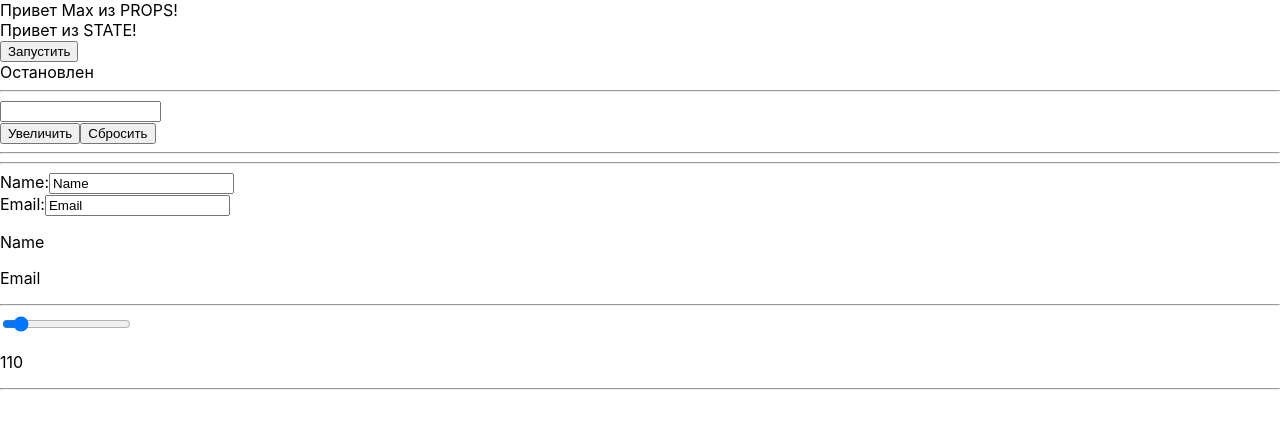
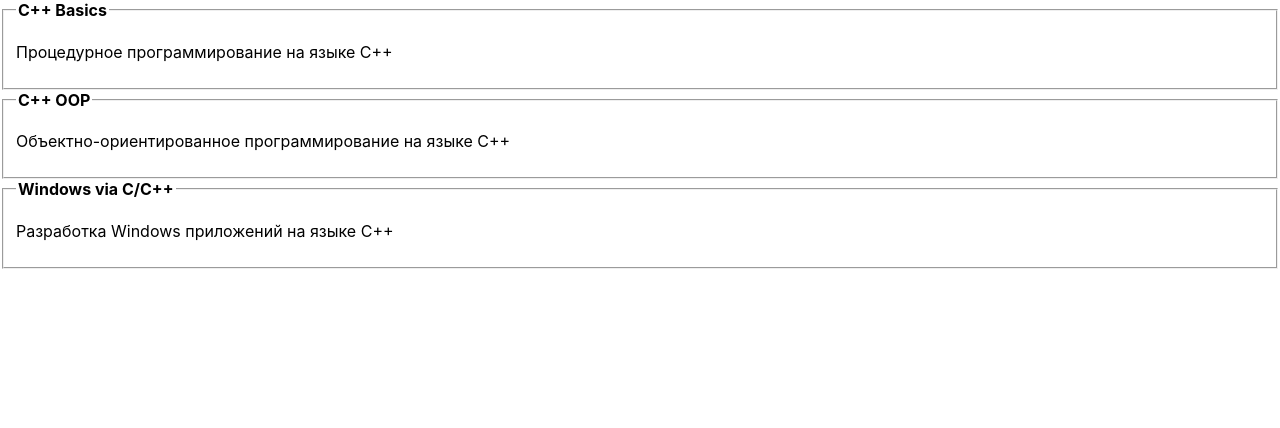
Before and after one commit to MakSimKlim/ReactClasses, a React (Create React App) app: page / in a window 1280 px wide. Shown: the top 428 px of the page. Built offline with nearby package versions, Linux system fonts and the light colour scheme.

Commit message:
add Posts

```diff
--- a/src/app/App.js
+++ b/src/app/App.js
@@ -1,14 +1,28 @@
 import logo from '../logo.svg';
+import React from 'react'
 import Hello from '../hello/Hello';
 import Length from '../length/Length';
 import Form from '../form/Form';
 import Range from '../range/Range';
+import Posts from '../posts/Posts'
 
 
 import './App.css';
 
-function App() {
-
+//function App() {
+class App extends React.Component
+{
+  state =
+  {
+    posts:
+    [
+      {id:"1", name:"C++ Basics", title:"Процедурное программирование на языке C++"},
+      {id:"2", name:"C++ OOP", title:"Объектно-ориентированное программирование на языке C++"},
+      {id:"3", name:"Windows via C/C++", title:"Разработка Windows приложений на языке C++"},
+    ]
+  }
+    render()
+    {
           return (
           // <div className="App">
           //   <header className="App-header">
@@ -27,12 +41,16 @@ function App() {
           //   </header>
           // </div>
           <>
-    <Hello name="Max"/>
+          {/* <Hello name="Max"/>
           <Length />
           <Form />
-    <Range />
+          <Range /> */}
+
+          <Posts posts = {this.state.posts}/>
+
           </>
         );
       }
+}
 
 export default App;
--- /dev/null
+++ b/src/posts/Post.js
@@ -0,0 +1,12 @@
+function Post(props)
+{
+    return(
+        <div>
+            <fieldset>
+                <legend style={{fontWeight:"bold"}}>{props.name}</legend>
+                <p>{props.title}</p>
+            </fieldset>
+        </div>
+    )
+}
+export default Post;
--- /dev/null
+++ b/src/posts/Posts.js
@@ -0,0 +1,19 @@
+import Post from './Post';
+
+function Posts(props)
+{
+    return(
+        <div>
+            {
+                props.posts.map(post => (
+                    <Post
+                        key={post.id}
+                        name={post.name}
+                        title={post.title}
+                    />
+                ))
+            }
+        </div>
+    )
+}
+export default Posts;
```
Lines whose indentation alone changed are shown as unchanged.
